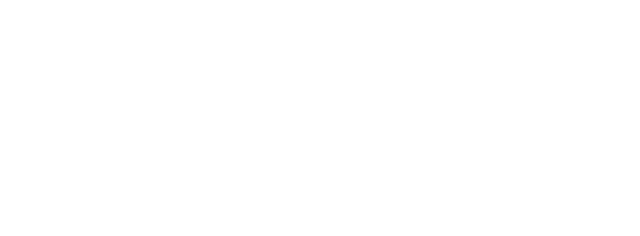
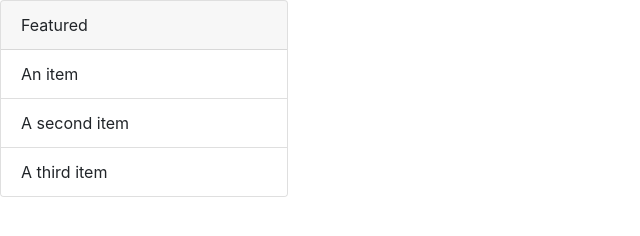
Before and after one commit to acciojob/bootstrap-card-imranshaikh9930, a website: page main.html in a window 1280 px wide. Shown: the whole page, without its empty margins (0-640 px from the left). Drawn offline with nearby package versions, Linux system fonts and the light colour scheme.

Commit message:
created a submission

```diff
--- a/main.html
+++ b/main.html
@@ -4,10 +4,21 @@
 
 <head>
 	<link rel="stylesheet" href="styles.css">
+	<link rel="stylesheet" href="https://cdn.jsdelivr.net/npm/bootstrap@4.4.1/dist/css/bootstrap.min.css" integrity="sha384-Vkoo8x4CGsO3+Hhxv8T/Q5PaXtkKtu6ug5TOeNV6gBiFeWPGFN9MuhOf23Q9Ifjh" crossorigin="anonymous">
 </head>
 
 <body>
 	<!-- the entire body must be written by student -->
+	<div class="card" style="width: 18rem;">
+  <div class="card-header">
+    Featured
+  </div>
+  <ul class="list-group list-group-flush">
+    <li class="list-group-item">An item</li>
+    <li class="list-group-item">A second item</li>
+    <li class="list-group-item">A third item</li>
+  </ul>
+</div>
     <script type="text/javascript" src="./script.js">
 </script>
 
```
